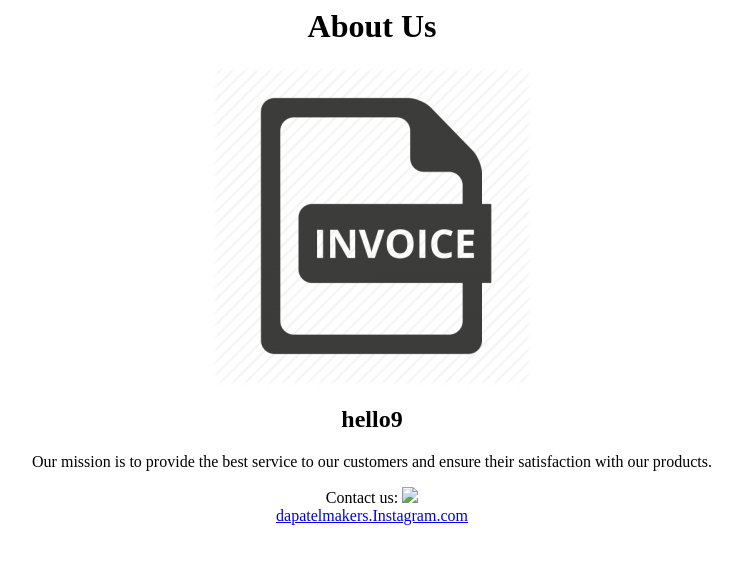
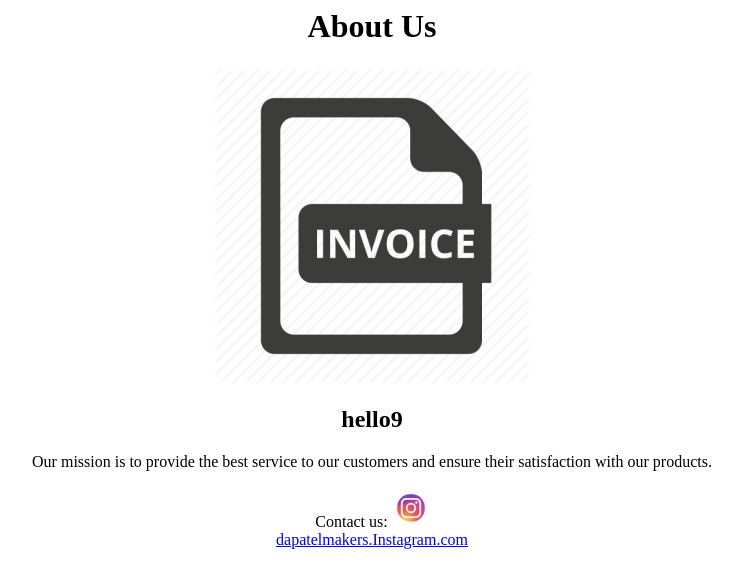
Before and after one commit to dapatelmakers22/hello9, a plain HTML site: page about.html in a window 1280 px wide. Shown: the whole page, without its empty margins (268-1010 px from the left). Drawn offline with Linux system fonts and the light colour scheme.

Commit message:
Update about.html
Signed-off-by: D A PATEL MAKERS <dhairyapatel347@gmail.com>

```diff
--- a/about.html
+++ b/about.html
@@ -16,7 +16,7 @@
     </section>
 
     <footer>
-        <p>Contact us: <a href="https://www.instagram.com/dapatelmakers/"><img src="Screenshot_15-6-2024_18142_www.bing.com.jpeg"><br>dapatelmakers.Instagram.com</a></p>
+        <p>Contact us: <a href="https://www.instagram.com/dapatelmakers/"><img src="Screenshot_15-6-2024_18142.jpg"><br>dapatelmakers.Instagram.com</a></p>
     </footer>
 </body>
 </html>
```
